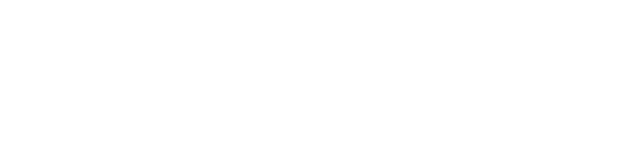
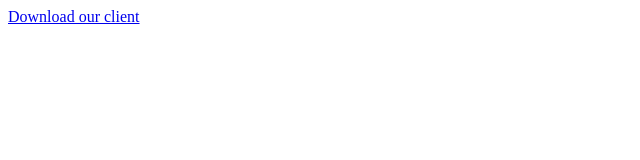
Before and after one commit to co-faf-ee/dynablocks-1, a plain HTML site: page Client/Download/index.html in a window 1280 px wide. Shown: the whole page, without its empty margins (0-640 px from the left). Drawn offline with Linux system fonts and the light colour scheme.

Commit message:
Update index.html

```diff
--- a/Client/Download/index.html
+++ b/Client/Download/index.html
@@ -13,4 +13,4 @@ for (let i = 0; i < rickrollLinks.length; i++) {
   rickrollLinks[i].addEventListener("click", rickroll);
 }
 </script>
-<a class="rickroll" href="/Client/Download/Dynablocks.zip>Download our client</a>
+<a href="/Client/Download/Dynablocks.zip" class="rickroll" >Download our client</a>
```
